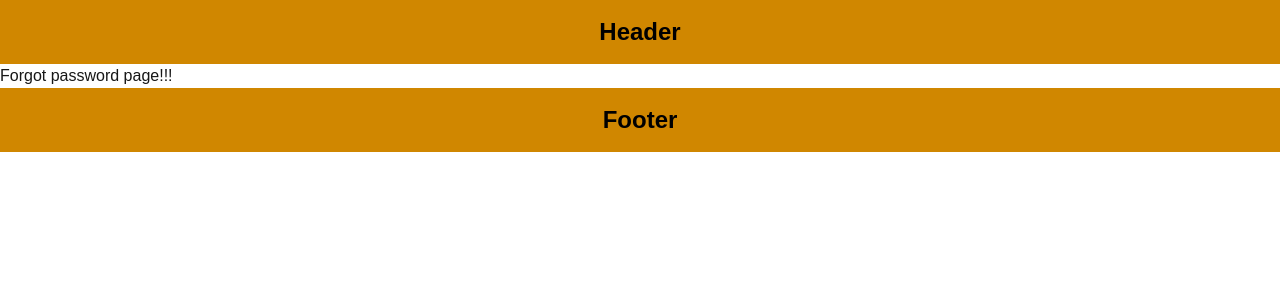
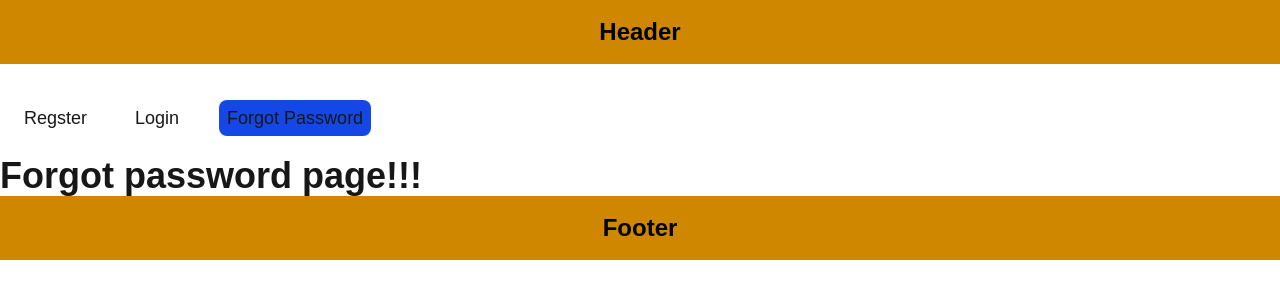
Before and after one commit to AmithBV0606/NextJs-Part-2, a Next.js app: page /forgot-password in a window 1280 px wide. Shown: the top 300 px of the page. Built offline with nearby package versions, Linux system fonts and the light colour scheme.

Commit message:
Studied about active links.

```diff
--- a/app/(auth)/forgot-password/page.tsx
+++ b/app/(auth)/forgot-password/page.tsx
@@ -1,5 +1,5 @@
 export default function ForgotPassword() {
   return (
-    <div>Forgot password page!!!</div>
+    <div className="text-4xl font-extrabold mt-6">Forgot password page!!!</div>
   )
 }
--- /dev/null
+++ b/app/(auth)/layout.tsx
@@ -0,0 +1,42 @@
+"use client";
+
+import Link from "next/link";
+import { usePathname } from "next/navigation";
+
+const navLinks = [
+  { name: "Regster", href: "/register" },
+  { name: "Login", href: "/login" },
+  { name: "Forgot Password", href: "/forgot-password" },
+];
+
+export default function AuthLayoutLayout({
+  children,
+}: Readonly<{
+  children: React.ReactNode;
+}>) {
+  const pathname = usePathname();
+  console.log(pathname)
+
+  return (
+    <div className="space-y-7 mt-10">
+      {navLinks.map((link) => {
+        const isActive =
+          pathname === link.href ||
+          (pathname.startsWith(link.href) && link.href !== "/");
+
+        return (
+          <Link
+            href={link.href}
+            key={link.name}
+            className={`text-lg mx-4 cursor-pointer p-2 rounded-lg ${
+              isActive ? "bg-blue-700" : ""
+            }`}
+          >
+            {link.name}
+          </Link>
+        );
+      })}
+      {children}
+    </div>
+  );
+}
--- a/app/(auth)/login/page.tsx
+++ b/app/(auth)/login/page.tsx
@@ -1,5 +1,5 @@
 export default function LoginPage() {
   return (
-    <div>This is a Login page!!!!</div>
+    <div className="text-4xl font-extrabold mt-6">Login page!!!!</div>
   )
 }
--- a/app/(auth)/register/page.tsx
+++ b/app/(auth)/register/page.tsx
@@ -1,5 +1,5 @@
 export default function Register() {
   return (
-    <div>Register/Signup</div>
+    <div className="text-4xl font-extrabold mt-6">Register/Signup</div>
   )
 }
```
Also changed, not shown: 1 other file (tests, documents, lock files or other folders).
